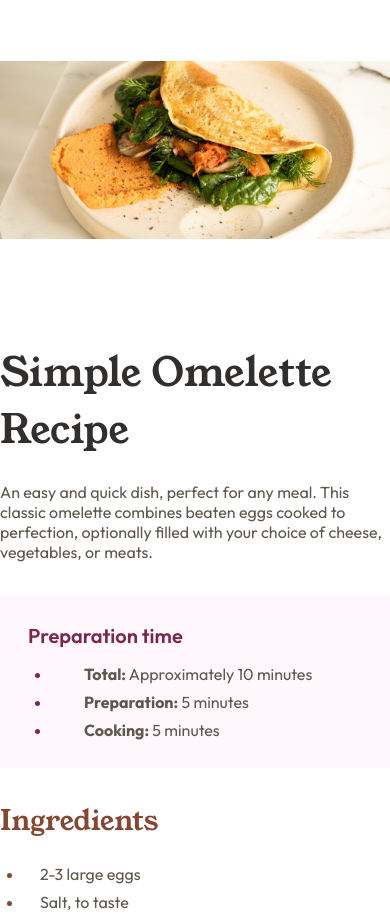
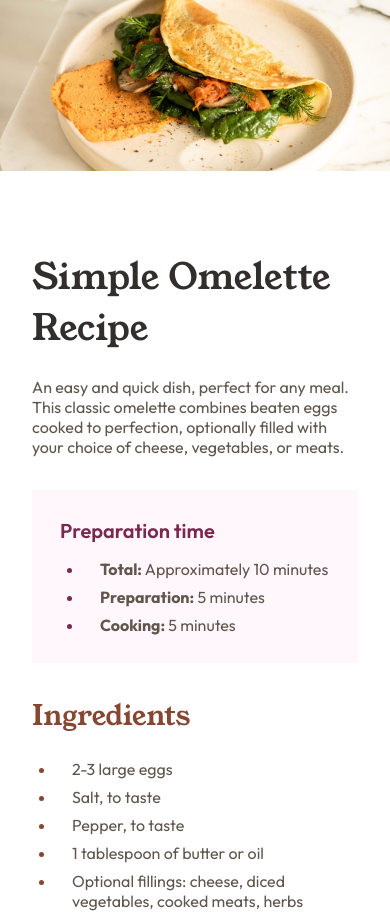
Before and after one commit to nekefer/receipe-main-page, a plain HTML site: page index.html in a window 390 px wide. Shown: the top 915 px of the page. Drawn offline with Linux system fonts and the light colour scheme.

Commit message:
responsive

```diff
--- a/index.html
+++ b/index.html
@@ -17,12 +17,12 @@
   </head>
   <body>
     <main>
-      <header>
+      <!-- <header> -->
         <img
           src="./assets/images/image-omelette.jpeg"
           alt="image of omelette"
         />
-      </header>
+      <!-- </header> -->
 
       <div class="recipe" aria-label="recipe">
         <article class="description">
--- a/style.css
+++ b/style.css
@@ -103,11 +103,11 @@ main{
     border-radius: 24px;
 }
 
-header img{
+ img{
     position: relative;
     width: 100%;
     height: 300px;
-    object-fit: contain;
+    object-fit: fill;
     border-radius: 12px;
 }
 
@@ -159,14 +159,19 @@ header img{
     margin-left: 24px;
     font-size: 16px;
 }
+.cook ul li{
+    position: relative;
+    font-size: 16px;
+    padding-left: 16px;
+}
 .cook li::marker{
     position: absolute;
     color: var(--darkRaspberry);
 }
-.cook ul li span{
+/* .cook ul li span{
     position: relative;
     margin-left: 16px;
-}
+} */
 .bold{
     color: var(--wengeBrown);
     font-weight: 700;
@@ -240,4 +245,26 @@ table tr td:nth-child(2){
         height: 100%;
         padding: 0;
     }
+
+     img{
+        /* position: fixed; */
+        width: 100%;
+        height: 171px;
+        border-radius: 0;
+    }
+    .recipe{
+        /* display: flex; */
+        padding: 40px  32px;
+    }
+    .description h1{
+
+        font-size: 36px;
+    }
+    .attribution{
+        left: 50% ;
+        transform: translateX(-50%);
+        white-space: nowrap;
+    }
+
+
 }
```
